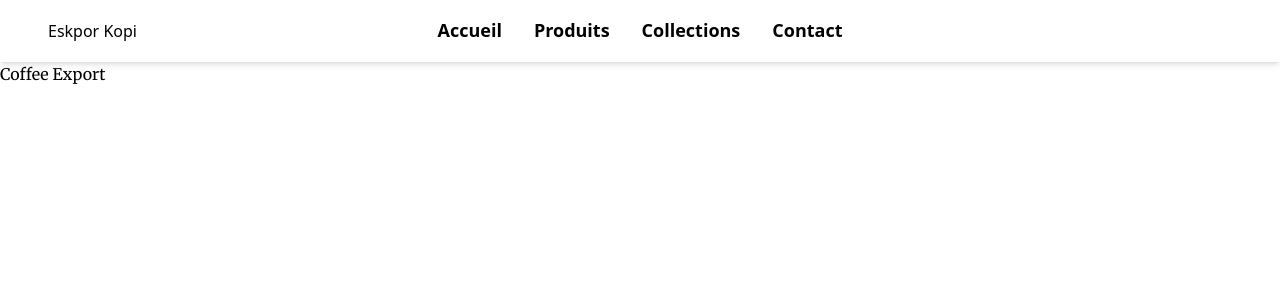
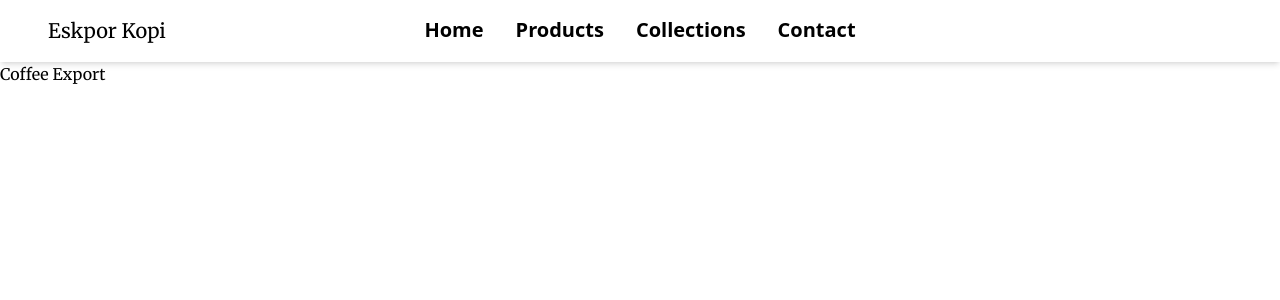
Before and after one commit to bimafahimna/Export-Website, a Vue app in the folder ganesha indo persada/: page / in a window 1280 px wide. Shown: the top 300 px of the page. Built offline with nearby package versions, Linux system fonts and the light colour scheme.

Commit message:
feat: nav bar style

```diff
--- a/ganesha indo persada/src/layout/HomeLayout.vue
+++ b/ganesha indo persada/src/layout/HomeLayout.vue
@@ -12,7 +12,7 @@ const count = ref(0)
   <header class="header sticky top-0 bg-white shadow-md flex items-center justify-between px-8 py-02">
     <!-- logo -->
     <h1 class="w-3/12">
-        <div class="inline p-4 border-b-2 border-green-500 border-opacity-0 hover:border-opacity-100 hover:text-green-500 duration-200 cursor-pointer active">
+        <div class="font-merriweather text-xl inline p-4 border-b-2 border-green-500 border-opacity-0 hover:border-opacity-100 hover:text-green-500 duration-200 cursor-pointer active">
             Eskpor Kopi
         </div>
     </h1>
@@ -20,16 +20,16 @@ const count = ref(0)
     <!-- navigation -->
     <nav class="nav font-semibold text-lg">
         <ul class="flex items-center">
-            <li class="p-4 border-b-2 border-green-500 border-opacity-0 hover:border-opacity-100 hover:text-green-500 duration-200 cursor-pointer active">
-              <a href="">Accueil</a>
+            <li class="p-4 text-xl border-b-2 border-green-500 border-opacity-0 hover:border-opacity-100 hover:text-green-500 duration-200 cursor-pointer active">
+              <a href="">Home</a>
             </li>
-            <li class="p-4 border-b-2 border-green-500 border-opacity-0 hover:border-opacity-100 hover:text-green-500 duration-200 cursor-pointer">
-              <a href="">Produits</a>
+            <li class="p-4 text-xl border-b-2 border-green-500 border-opacity-0 hover:border-opacity-100 hover:text-green-500 duration-200 cursor-pointer">
+              <a href="">Products</a>
             </li>
-            <li class="p-4 border-b-2 border-green-500 border-opacity-0 hover:border-opacity-100 hover:text-green-500 duration-200 cursor-pointer">
+            <li class="p-4 text-xl border-b-2 border-green-500 border-opacity-0 hover:border-opacity-100 hover:text-green-500 duration-200 cursor-pointer">
               <a href="">Collections</a>
             </li>
-            <li class="p-4 border-b-2 border-green-500 border-opacity-0 hover:border-opacity-100 hover:text-green-500 duration-200 cursor-pointer">
+            <li class="p-4 text-xl border-b-2 border-green-500 border-opacity-0 hover:border-opacity-100 hover:text-green-500 duration-200 cursor-pointer">
               <a href="">Contact</a>
             </li>
         </ul>
```
